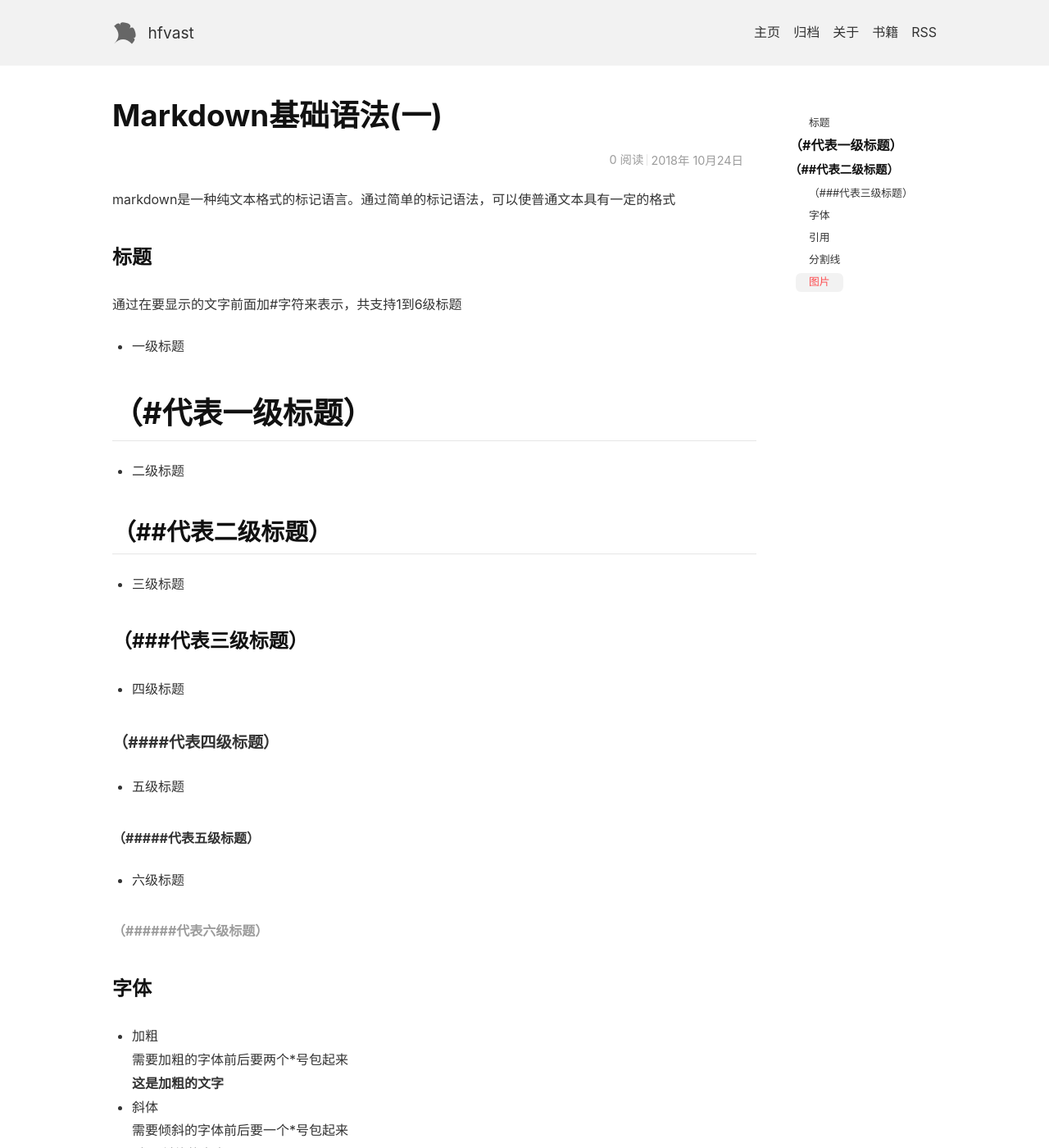
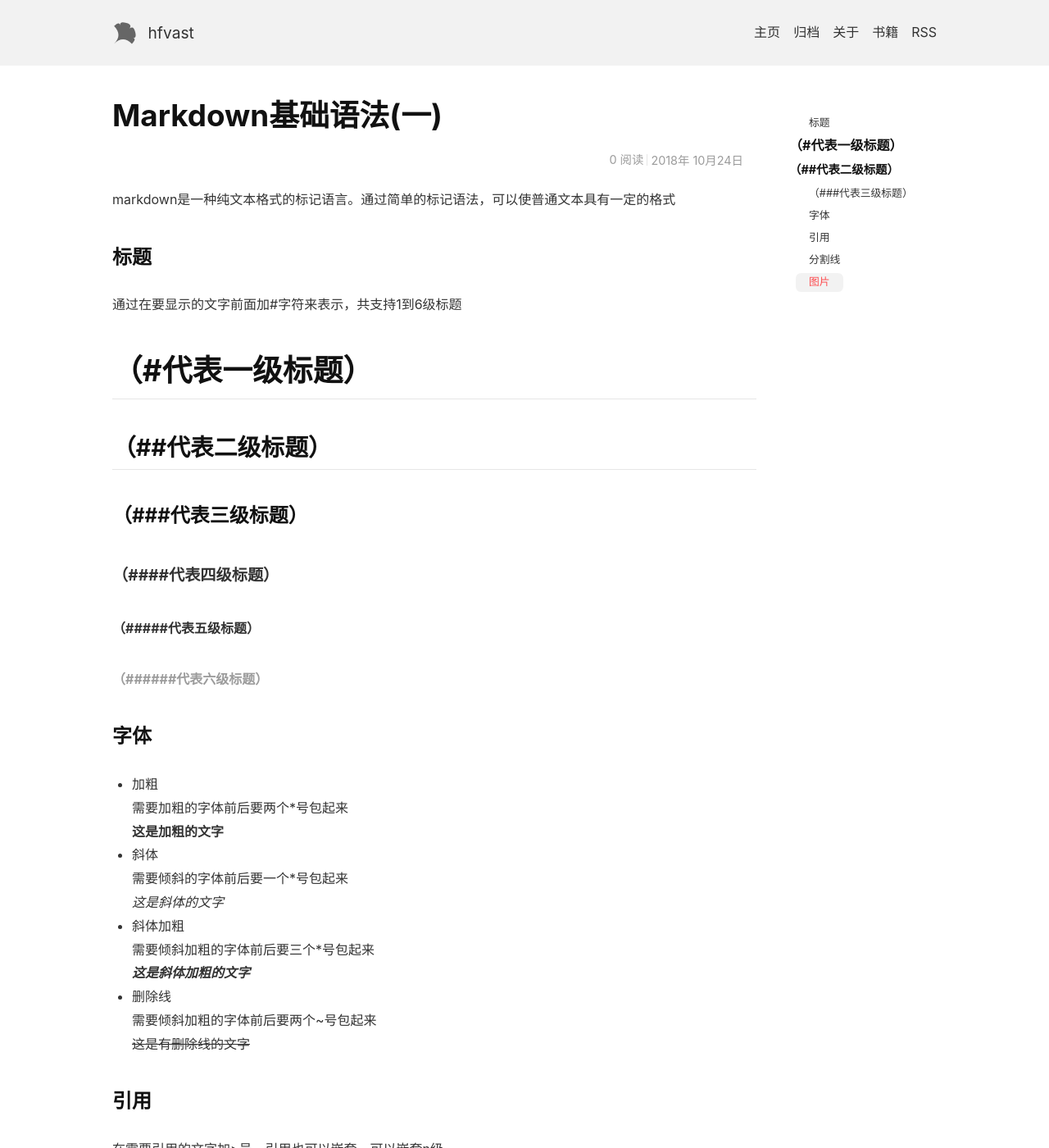
Before and after one commit to FireLee1413/hfvast.github.io, a Jekyll site: the page built from _posts/2018-10-24-MarkDown基础语法(一).md, in a window 1280 px wide and 1400 px high. Shown: the whole window at 82% size. Built offline with Jekyll 4.4.1, drawn with Linux system fonts in a browser that asks for light colours; our own code applies the rules of GitHub Pages for plain Markdown files.

Commit message:
Update _posts/2018-10-24-MarkDown基础语法(一).md

```diff
--- a/_posts/2018-10-24-MarkDown基础语法(一).md
+++ b/_posts/2018-10-24-MarkDown基础语法(一).md
@@ -5,28 +5,12 @@ markdown是一种纯文本格式的标记语言。通过简单的标记语法，
 
 通过在要显示的文字前面加#字符来表示，共支持1到6级标题
 
-- 一级标题
 
 # （#代表一级标题）
-
-- 二级标题
-
 ## （##代表二级标题）
-
-- 三级标题
-
 ### （###代表三级标题）
-
-- 四级标题
-
 #### （####代表四级标题）
-
-- 五级标题
-
 ##### （#####代表五级标题）
-
-- 六级标题
-
 ###### （######代表六级标题）
 
 ### 字体
```
